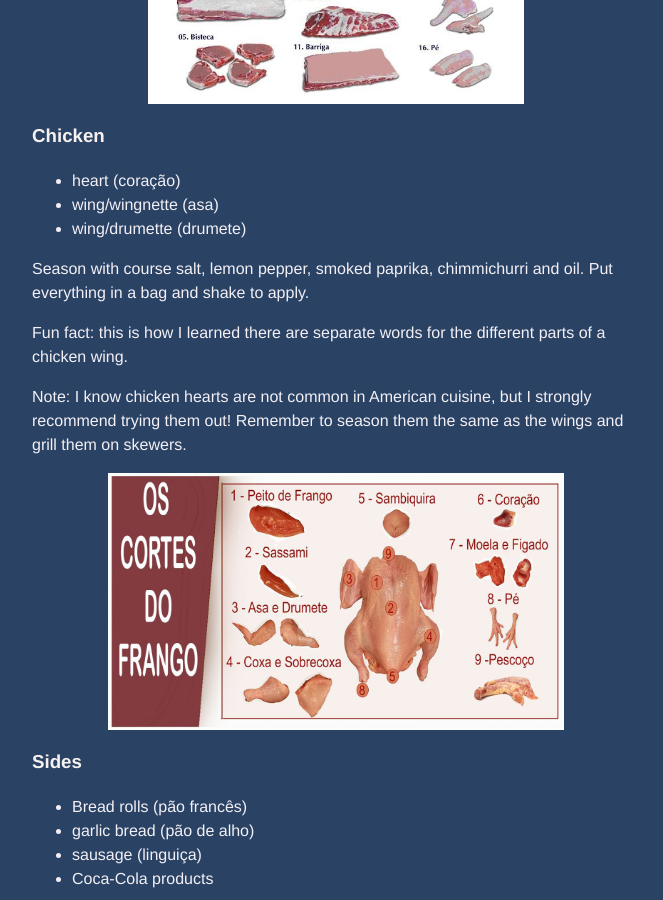
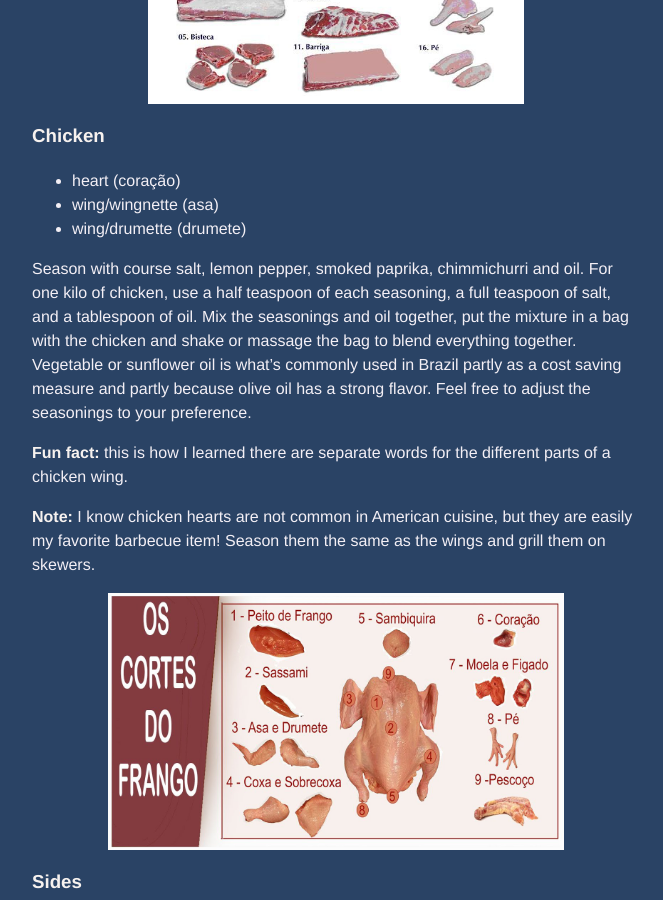
Before and after one commit to AkelasMaestro/akelasmaestro.github.io, a Jekyll site: the page built from _posts/2026-08-17-churrasco.md, in a window 1280 px wide and 900 px high, scrolled down 3148 px. Shown: the whole window, without its empty margins (304-967 px from the left). Built offline with Jekyll 4.4.1, drawn with Linux system fonts in a browser that asks for light colours.

Commit message:
PUSH NOTE : 2026-08-17-churrasco.md

```diff
--- a/_posts/2026-08-17-churrasco.md
+++ b/_posts/2026-08-17-churrasco.md
@@ -60,11 +60,11 @@ Note: Belly meat is mostly fat. Unless you know that's what you want, I recommen
 - wing/wingnette (asa)
 - wing/drumette (drumete)
 
-Season with course salt, lemon pepper, smoked paprika, chimmichurri and oil. Put everything in a bag and shake to apply.
+Season with course salt, lemon pepper, smoked paprika, chimmichurri and oil. For one kilo of chicken, use a half teaspoon of each seasoning, a full teaspoon of salt, and a tablespoon of oil. Mix the seasonings and oil together, put the mixture in a bag with the chicken and shake or massage the bag to blend everything together. Vegetable or sunflower oil is what's commonly used in Brazil partly as a cost saving measure and partly because olive oil has a strong flavor. Feel free to adjust the seasonings to your preference.
 
-Fun fact: this is how I learned there are separate words for the different parts of a chicken wing.
+**Fun fact:** this is how I learned there are separate words for the different parts of a chicken wing.
 
-Note: I know chicken hearts are not common in American cuisine, but I strongly recommend trying them out! Remember to season them the same as the wings and grill them on skewers.
+**Note:** I know chicken hearts are not common in American cuisine, but they are easily my favorite barbecue item! Season them the same as the wings and grill them on skewers.
 
 ![Portuguese chicken cuts diagram](/resources/meat_cuts/cortes_do_frango.jpg)
 
```
